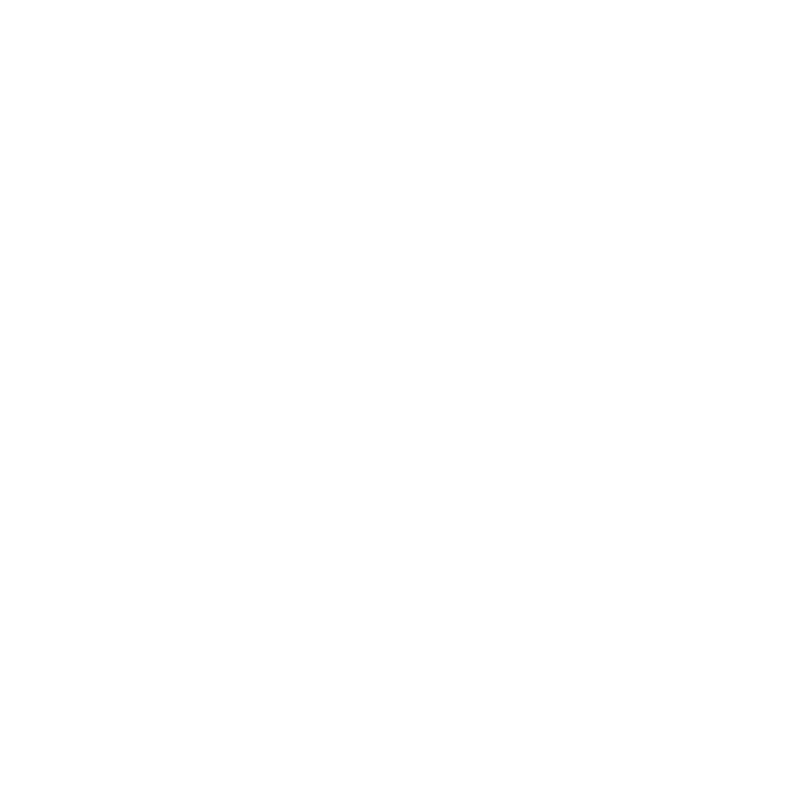
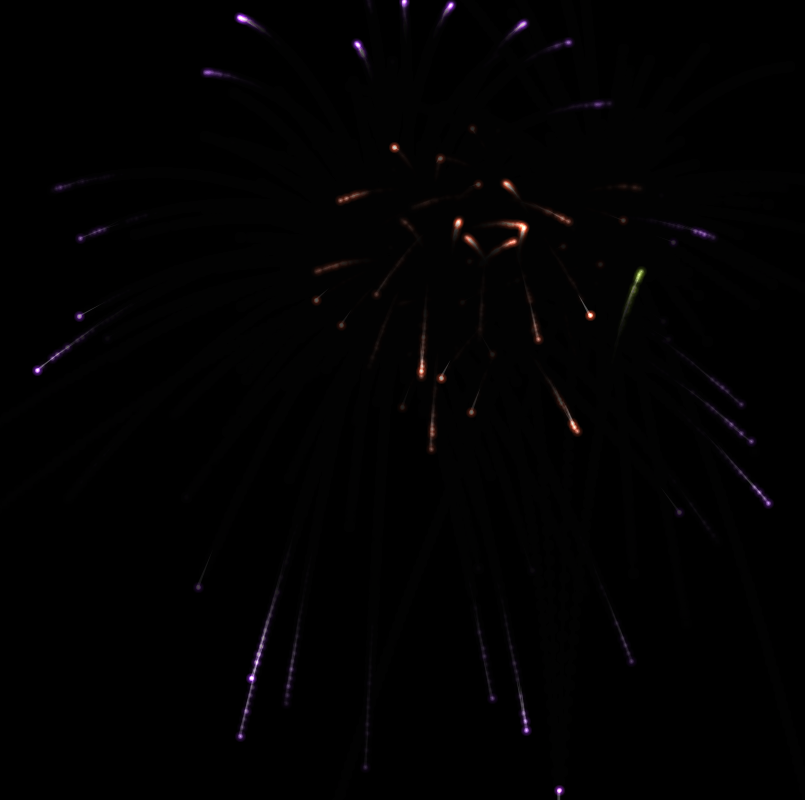
Before and after one commit to andykent/coder-dojo-fireworks, a plain HTML site: page index.html in a window 1280 px wide. Shown: the whole page, without its empty margins (81-886 px from the left). Drawn offline with Linux system fonts and the light colour scheme.

Commit message:
basic working display

```diff
--- /dev/null
+++ b/creativeFireworks.js
@@ -0,0 +1,447 @@
+window.requestAnimFrame = (function(){
+  return  window.requestAnimationFrame       ||
+          window.webkitRequestAnimationFrame ||
+          window.mozRequestAnimationFrame    ||
+          window.oRequestAnimationFrame      ||
+          window.msRequestAnimationFrame     ||
+          function( callback ){
+            window.setTimeout(callback, 1000 / 60);
+          };
+})();
+
+/**
+ * Copyright (C) 2011 by Paul Lewis for CreativeJS. We love you all :)
+ *
+ * Permission is hereby granted, free of charge, to any person obtaining a copy
+ * of this software and associated documentation files (the "Software"), to deal
+ * in the Software without restriction, including without limitation the rights
+ * to use, copy, modify, merge, publish, distribute, sublicense, and/or sell
+ * copies of the Software, and to permit persons to whom the Software is
+ * furnished to do so, subject to the following conditions:
+ *
+ * The above copyright notice and this permission notice shall be included in
+ * all copies or substantial portions of the Software.
+ *
+ * THE SOFTWARE IS PROVIDED "AS IS", WITHOUT WARRANTY OF ANY KIND, EXPRESS OR
+ * IMPLIED, INCLUDING BUT NOT LIMITED TO THE WARRANTIES OF MERCHANTABILITY,
+ * FITNESS FOR A PARTICULAR PURPOSE AND NONINFRINGEMENT. IN NO EVENT SHALL THE
+ * AUTHORS OR COPYRIGHT HOLDERS BE LIABLE FOR ANY CLAIM, DAMAGES OR OTHER
+ * LIABILITY, WHETHER IN AN ACTION OF CONTRACT, TORT OR OTHERWISE, ARISING FROM,
+ * OUT OF OR IN CONNECTION WITH THE SOFTWARE OR THE USE OR OTHER DEALINGS IN
+ * THE SOFTWARE.
+ */
+
+var Fireworks = (function() {
+
+  // declare the variables we need
+  var particles = [],
+      mainCanvas = null,
+      mainContext = null,
+      fireworkCanvas = null,
+      fireworkContext = null,
+      viewportWidth = 0,
+      viewportHeight = 0;
+
+  /**
+   * Create DOM elements and get your game on
+   */
+  function initialize() {
+
+    // start by measuring the viewport
+    onWindowResize();
+
+    // create a canvas for the fireworks
+    mainCanvas = document.createElement('canvas');
+    mainContext = mainCanvas.getContext('2d');
+
+    // and another one for, like, an off screen buffer
+    // because that's rad n all
+    fireworkCanvas = document.createElement('canvas');
+    fireworkContext = fireworkCanvas.getContext('2d');
+
+    // set up the colours for the fireworks
+    createFireworkPalette(12);
+
+    // set the dimensions on the canvas
+    setMainCanvasDimensions();
+
+    // add the canvas in
+    document.body.appendChild(mainCanvas);
+    document.addEventListener('mouseup', createFirework, true);
+    document.addEventListener('touchend', createFirework, true);
+
+    // and now we set off
+    update();
+  }
+
+  /**
+   * Pass through function to create a
+   * new firework on touch / click
+   */
+  function createFirework() {
+    createParticle();
+  }
+
+  /**
+   * Creates a block of colours for the
+   * fireworks to use as their colouring
+   */
+  function createFireworkPalette(gridSize) {
+
+    var size = gridSize * 10;
+    fireworkCanvas.width = size;
+    fireworkCanvas.height = size;
+    fireworkContext.globalCompositeOperation = 'source-over';
+
+    // create 100 blocks which cycle through
+    // the rainbow... HSL is teh r0xx0rz
+    for(var c = 0; c < 100; c++) {
+
+      var marker = (c * gridSize);
+      var gridX = marker % size;
+      var gridY = Math.floor(marker / size) * gridSize;
+
+      fireworkContext.fillStyle = "hsl(" + Math.round(c * 3.6) + ",100%,60%)";
+      fireworkContext.fillRect(gridX, gridY, gridSize, gridSize);
+      fireworkContext.drawImage(
+        Library.bigGlow,
+        gridX,
+        gridY);
+    }
+  }
+
+  /**
+   * Update the canvas based on the
+   * detected viewport size
+   */
+  function setMainCanvasDimensions() {
+    mainCanvas.width = viewportWidth;
+    mainCanvas.height = viewportHeight;
+  }
+
+  /**
+   * The main loop where everything happens
+   */
+  function update() {
+    clearContext();
+    requestAnimFrame(update);
+    drawFireworks();
+  }
+
+  /**
+   * Clears out the canvas with semi transparent
+   * black. The bonus of this is the trails effect we get
+   */
+  function clearContext() {
+    mainContext.fillStyle = "rgba(0,0,0,0.2)";
+    mainContext.fillRect(0, 0, viewportWidth, viewportHeight);
+  }
+
+  /**
+   * Passes over all particles particles
+   * and draws them
+   */
+  function drawFireworks() {
+    var a = particles.length;
+
+    while(a--) {
+      var firework = particles[a];
+
+      // if the update comes back as true
+      // then our firework should explode
+      if(firework.update()) {
+
+        // kill off the firework, replace it
+        // with the particles for the exploded version
+        particles.splice(a, 1);
+
+        // if the firework isn't using physics
+        // then we know we can safely(!) explode it... yeah.
+        if(!firework.usePhysics) {
+
+          if(Math.random() < 0.8) {
+            FireworkExplosions.star(firework);
+          } else {
+            FireworkExplosions.circle(firework);
+          }
+        }
+      }
+
+      // pass the canvas context and the firework
+      // colours to the
+      firework.render(mainContext, fireworkCanvas);
+    }
+  }
+
+  /**
+   * Creates a new particle / firework
+   */
+  function createParticle(pos, target, vel, color, usePhysics) {
+
+    pos = pos || {};
+    target = target || {};
+    vel = vel || {};
+
+    particles.push(
+      new Particle(
+        // position
+        {
+          x: pos.x || viewportWidth * 0.5,
+          y: pos.y || viewportHeight + 10
+        },
+
+        // target
+        {
+          y: target.y || 150 + Math.random() * 100
+        },
+
+        // velocity
+        {
+          x: vel.x || Math.random() * 3 - 1.5,
+          y: vel.y || 0
+        },
+
+        color || Math.floor(Math.random() * 100) * 12,
+
+        usePhysics)
+    );
+  }
+
+  /**
+   * Callback for window resizing -
+   * sets the viewport dimensions
+   */
+  function onWindowResize() {
+    viewportWidth = window.innerWidth;
+    viewportHeight = window.innerHeight;
+  }
+
+  // declare an API
+  return {
+    initialize: initialize,
+    createParticle: createParticle
+  };
+
+})();
+
+/**
+ * Represents a single point, so the firework being fired up
+ * into the air, or a point in the exploded firework
+ */
+var Particle = function(pos, target, vel, marker, usePhysics) {
+
+  // properties for animation
+  // and colouring
+  this.GRAVITY  = 0.06;
+  this.alpha    = 1;
+  this.easing   = Math.random() * 0.02;
+  this.fade     = Math.random() * 0.1;
+  this.gridX    = marker % 120;
+  this.gridY    = Math.floor(marker / 120) * 12;
+  this.color    = marker;
+
+  this.pos = {
+    x: pos.x || 0,
+    y: pos.y || 0
+  };
+
+  this.vel = {
+    x: vel.x || 0,
+    y: vel.y || 0
+  };
+
+  this.lastPos = {
+    x: this.pos.x,
+    y: this.pos.y
+  };
+
+  this.target = {
+    y: target.y || 0
+  };
+
+  this.usePhysics = usePhysics || false;
+
+};
+
+/**
+ * Functions that we'd rather like to be
+ * available to all our particles, such
+ * as updating and rendering
+ */
+Particle.prototype = {
+
+  update: function() {
+
+    this.lastPos.x = this.pos.x;
+    this.lastPos.y = this.pos.y;
+
+    if(this.usePhysics) {
+      this.vel.y += this.GRAVITY;
+      this.pos.y += this.vel.y;
+
+      // since this value will drop below
+      // zero we'll occasionally see flicker,
+      // ... just like in real life! Woo! xD
+      this.alpha -= this.fade;
+    } else {
+
+      var distance = (this.target.y - this.pos.y);
+
+      // ease the position
+      this.pos.y += distance * (0.03 + this.easing);
+
+      // cap to 1
+      this.alpha = Math.min(distance * distance * 0.00005, 1);
+    }
+
+    this.pos.x += this.vel.x;
+
+    return (this.alpha < 0.005);
+  },
+
+  render: function(context, fireworkCanvas) {
+
+    var x = Math.round(this.pos.x),
+        y = Math.round(this.pos.y),
+        xVel = (x - this.lastPos.x) * -5,
+        yVel = (y - this.lastPos.y) * -5;
+
+    context.save();
+    context.globalCompositeOperation = 'lighter';
+    context.globalAlpha = Math.random() * this.alpha;
+
+    // draw the line from where we were to where
+    // we are now
+    context.fillStyle = "rgba(255,255,255,0.3)";
+    context.beginPath();
+    context.moveTo(this.pos.x, this.pos.y);
+    context.lineTo(this.pos.x + 1.5, this.pos.y);
+    context.lineTo(this.pos.x + xVel, this.pos.y + yVel);
+    context.lineTo(this.pos.x - 1.5, this.pos.y);
+    context.closePath();
+    context.fill();
+
+    // draw in the images
+    context.drawImage(fireworkCanvas,
+      this.gridX, this.gridY, 12, 12,
+      x - 6, y - 6, 12, 12);
+    context.drawImage(Library.smallGlow, x - 3, y - 3);
+
+    context.restore();
+  }
+
+};
+
+/**
+ * Stores references to the images that
+ * we want to reference later on
+ */
+var Library = {
+  bigGlow: document.getElementById('big-glow'),
+  smallGlow: document.getElementById('small-glow')
+};
+
+/**
+ * Stores a collection of functions that
+ * we can use for the firework explosions. Always
+ * takes a firework (Particle) as its parameter
+ */
+var FireworkExplosions = {
+
+  /**
+   * Explodes in a roughly circular fashion
+   */
+  circle: function(firework) {
+
+    var count = 100;
+    var angle = (Math.PI * 2) / count;
+    while(count--) {
+
+      var randomVelocity = 4 + Math.random() * 4;
+      var particleAngle = count * angle;
+
+      Fireworks.createParticle(
+        firework.pos,
+        null,
+        {
+          x: Math.cos(particleAngle) * randomVelocity,
+          y: Math.sin(particleAngle) * randomVelocity
+        },
+        firework.color,
+        true);
+    }
+  },
+
+  /**
+   * Explodes in a star shape
+   */
+  star: function(firework) {
+
+    // set up how many points the firework
+    // should have as well as the velocity
+    // of the exploded particles etc
+    var points          = 6 + Math.round(Math.random() * 15);
+    var jump            = 3 + Math.round(Math.random() * 7);
+    var subdivisions    = 10;
+    var radius          = 80;
+    var randomVelocity  = -(Math.random() * 3 - 6);
+
+    var start           = 0;
+    var end             = 0;
+    var circle          = Math.PI * 2;
+    var adjustment      = Math.random() * circle;
+
+    do {
+
+      // work out the start, end
+      // and change values
+      start = end;
+      end = (end + jump) % points;
+
+      var sAngle = (start / points) * circle - adjustment;
+      var eAngle = ((start + jump) / points) * circle - adjustment;
+
+      var startPos = {
+        x: firework.pos.x + Math.cos(sAngle) * radius,
+        y: firework.pos.y + Math.sin(sAngle) * radius
+      };
+
+      var endPos = {
+        x: firework.pos.x + Math.cos(eAngle) * radius,
+        y: firework.pos.y + Math.sin(eAngle) * radius
+      };
+
+      var diffPos = {
+        x: endPos.x - startPos.x,
+        y: endPos.y - startPos.y,
+        a: eAngle - sAngle
+      };
+
+      // now linearly interpolate across
+      // the subdivisions to get to a final
+      // set of particles
+      for(var s = 0; s < subdivisions; s++) {
+
+        var sub = s / subdivisions;
+        var subAngle = sAngle + (sub * diffPos.a);
+
+        Fireworks.createParticle(
+          {
+            x: startPos.x + (sub * diffPos.x),
+            y: startPos.y + (sub * diffPos.y)
+          },
+          null,
+          {
+            x: Math.cos(subAngle) * randomVelocity,
+            y: Math.sin(subAngle) * randomVelocity
+          },
+          firework.color,
+          true);
+      }
+
+    // loop until we're back at the start
+    } while(end !== 0);
+
+  }
+
+};
--- a/fireworks.js
+++ b/fireworks.js
@@ -3,8 +3,17 @@ window.fireworks = f = {
 
   // DSL
 
+  setup: function() {
+    Fireworks.initialize();
+  },
+
   launch: function(opts) {
-
+    var opts = opts || {};
+    // var x = opts.x || f.canvas.width / 2;
+    // var y = opts.y || f.canvas.height;
+    var colour = opts.colour || '';
+    // Firework.createParticle(pos, target, vel, color, usePhysics);
+    Fireworks.createParticle();
   },
 
   launchIn: function(seconds, opts) {
--- a/index.html
+++ b/index.html
@@ -1,8 +1,38 @@
 <html>
 <head>
   <title>Fireworks Demo</title>
-  <script type="text/javascript" src="fireworks.js"></script>
+  <style type="text/css">
+  html, body {
+    padding: 0;
+    margin: 0;
+    width: 100%;
+    height: 100%;
+    background: #000;
+    overflow: hidden;
+  }
+
+  #library {
+    display: none;
+  }
+
+  canvas {
+    -webkit-transform: translateZ(0);
+  }
+</style>
 </head>
 <body>
+  <aside id="library">
+    <img src="images/nightsky.png" id="nightsky" />
+    <img src="images/big-glow.png" id="big-glow" />
+    <img src="images/small-glow.png" id="small-glow" />
+  </aside>
+
+  <script type="text/javascript" src="creativeFireworks.js"></script>
+  <script type="text/javascript" src="fireworks.js"></script>
+  <script type="text/javascript">
+    fireworks.setup()
+    fireworks.launchEvery(1, {})
+  </script>
+
 </body>
 </html>
```
Also changed, not shown: images/big-glow.png (added), images/nightsky.png (added), images/small-glow.png (added).
